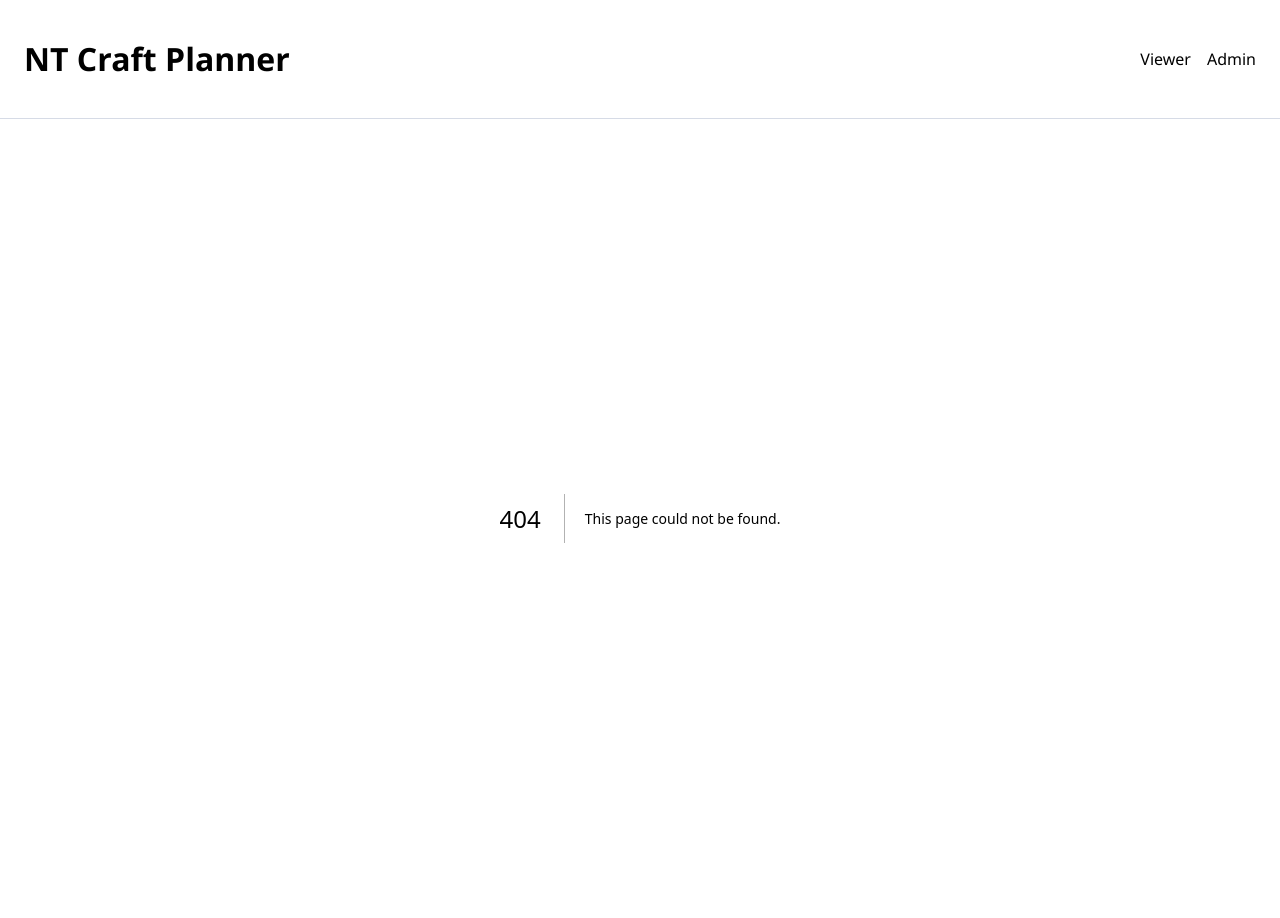
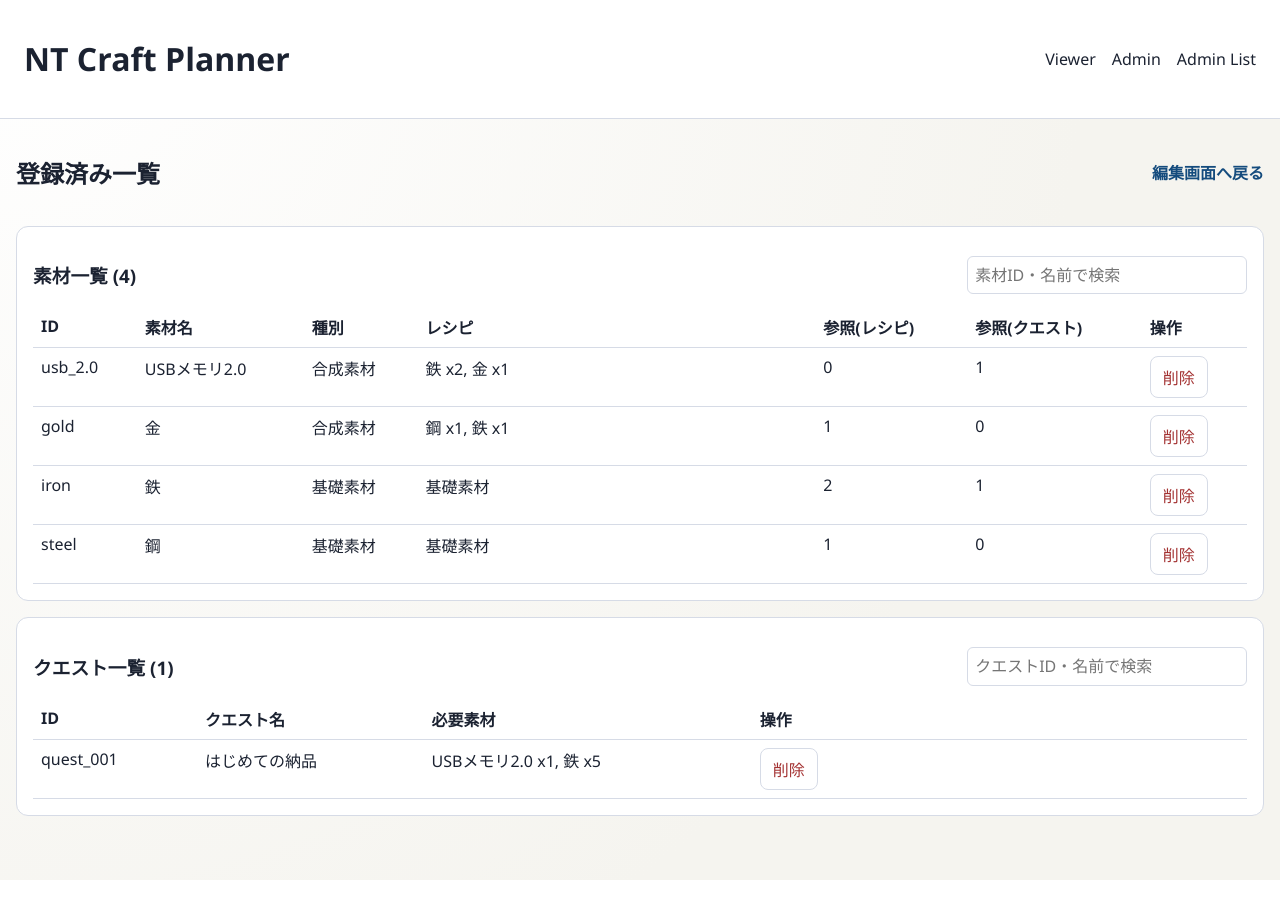
Before and after one commit to jyamaiken/nt_craft_beta, a Next.js app: page /admin/list in a window 1280 px wide. Before the commit this address had no page. After the commit the page ends 880 px from the top, so only its background shows below. Built offline with nearby package versions, Linux system fonts and the light colour scheme.

Commit message:
feat: add admin list page for materials and quests management

```diff
--- /dev/null
+++ b/app/admin/list/page.tsx
@@ -0,0 +1,263 @@
+"use client";
+
+import Link from "next/link";
+import { useEffect, useMemo, useState } from "react";
+import { Material, Quest } from "@/lib/types";
+
+type LoadState = "loading" | "ready" | "error";
+
+function recipeSummary(material: Material, nameById: Map<string, string>): string {
+  if (!material.recipe || material.recipe.length === 0) {
+    return "基礎素材";
+  }
+
+  return material.recipe
+    .map((item) => `${nameById.get(item.material_id) ?? item.material_id} x${item.quantity}`)
+    .join(", ");
+}
+
+function requirementsSummary(quest: Quest, nameById: Map<string, string>): string {
+  if (quest.requirements.length === 0) {
+    return "必要素材なし";
+  }
+
+  return quest.requirements
+    .map((item) => `${nameById.get(item.material_id) ?? item.material_id} x${item.quantity}`)
+    .join(", ");
+}
+
+export default function AdminListPage() {
+  const [materials, setMaterials] = useState<Material[]>([]);
+  const [quests, setQuests] = useState<Quest[]>([]);
+  const [state, setState] = useState<LoadState>("loading");
+  const [message, setMessage] = useState("");
+  const [materialFilter, setMaterialFilter] = useState("");
+  const [questFilter, setQuestFilter] = useState("");
+
+  useEffect(() => {
+    (async () => {
+      try {
+        setState("loading");
+        const [materialsRes, questsRes] = await Promise.all([
+          fetch("/api/materials"),
+          fetch("/api/quests"),
+        ]);
+
+        if (!materialsRes.ok || !questsRes.ok) {
+          throw new Error("一覧データの読み込みに失敗しました。");
+        }
+
+        setMaterials((await materialsRes.json()) as Material[]);
+        setQuests((await questsRes.json()) as Quest[]);
+        setState("ready");
+      } catch (error) {
+        setState("error");
+        setMessage(String(error));
+      }
+    })();
+  }, []);
+
+  const materialNameById = useMemo(
+    () => new Map<string, string>(materials.map((material) => [material.id, material.name])),
+    [materials],
+  );
+
+  const materialRefs = useMemo(() => {
+    const refsInRecipes: Record<string, number> = {};
+    const refsInQuests: Record<string, number> = {};
+
+    for (const material of materials) {
+      for (const ingredient of material.recipe ?? []) {
+        refsInRecipes[ingredient.material_id] = (refsInRecipes[ingredient.material_id] ?? 0) + 1;
+      }
+    }
+
+    for (const quest of quests) {
+      for (const requirement of quest.requirements) {
+        refsInQuests[requirement.material_id] = (refsInQuests[requirement.material_id] ?? 0) + 1;
+      }
+    }
+
+    return { refsInRecipes, refsInQuests };
+  }, [materials, quests]);
+
+  const filteredMaterials = useMemo(() => {
+    const keyword = materialFilter.trim().toLowerCase();
+    if (!keyword) {
+      return materials;
+    }
+    return materials.filter(
+      (material) =>
+        material.id.toLowerCase().includes(keyword) || material.name.toLowerCase().includes(keyword),
+    );
+  }, [materials, materialFilter]);
+
+  const filteredQuests = useMemo(() => {
+    const keyword = questFilter.trim().toLowerCase();
+    if (!keyword) {
+      return quests;
+    }
+    return quests.filter(
+      (quest) => quest.id.toLowerCase().includes(keyword) || quest.name.toLowerCase().includes(keyword),
+    );
+  }, [quests, questFilter]);
+
+  async function saveMaterials(nextMaterials: Material[]) {
+    const res = await fetch("/api/materials", {
+      method: "POST",
+      headers: { "Content-Type": "application/json" },
+      body: JSON.stringify(nextMaterials),
+    });
+    if (!res.ok) {
+      throw new Error("素材の保存に失敗しました。");
+    }
+  }
+
+  async function saveQuests(nextQuests: Quest[]) {
+    const res = await fetch("/api/quests", {
+      method: "POST",
+      headers: { "Content-Type": "application/json" },
+      body: JSON.stringify(nextQuests),
+    });
+    if (!res.ok) {
+      throw new Error("クエストの保存に失敗しました。");
+    }
+  }
+
+  async function deleteMaterial(materialId: string) {
+    const refsRecipe = materialRefs.refsInRecipes[materialId] ?? 0;
+    const refsQuest = materialRefs.refsInQuests[materialId] ?? 0;
+    if (refsRecipe > 0 || refsQuest > 0) {
+      setMessage(
+        `素材 ${materialId} は参照中です (レシピ: ${refsRecipe}, クエスト: ${refsQuest})。先に参照先を編集してください。`,
+      );
+      return;
+    }
+
+    if (!window.confirm(`素材 ${materialId} を削除します。よろしいですか？`)) {
+      return;
+    }
+
+    try {
+      const next = materials.filter((material) => material.id !== materialId);
+      await saveMaterials(next);
+      setMaterials(next);
+      setMessage(`素材 ${materialId} を削除しました。`);
+    } catch (error) {
+      setMessage(String(error));
+    }
+  }
+
+  async function deleteQuest(questId: string) {
+    if (!window.confirm(`クエスト ${questId} を削除します。よろしいですか？`)) {
+      return;
+    }
+
+    try {
+      const next = quests.filter((quest) => quest.id !== questId);
+      await saveQuests(next);
+      setQuests(next);
+      setMessage(`クエスト ${questId} を削除しました。`);
+    } catch (error) {
+      setMessage(String(error));
+    }
+  }
+
+  return (
+    <main className="admin-page list-page">
+      <div className="row-between">
+        <h2>登録済み一覧</h2>
+        <Link href="/admin" className="text-link">
+          編集画面へ戻る
+        </Link>
+      </div>
+
+      {state === "loading" ? <p>読み込み中...</p> : null}
+      {state === "error" ? <p className="error">{message}</p> : null}
+
+      {state === "ready" ? (
+        <>
+          <section className="card">
+            <div className="row-between">
+              <h3>素材一覧 ({filteredMaterials.length})</h3>
+              <input
+                value={materialFilter}
+                onChange={(e) => setMaterialFilter(e.target.value)}
+                placeholder="素材ID・名前で検索"
+                className="list-filter"
+              />
+            </div>
+            <table>
+              <thead>
+                <tr>
+                  <th>ID</th>
+                  <th>素材名</th>
+                  <th>種別</th>
+                  <th>レシピ</th>
+                  <th>参照(レシピ)</th>
+                  <th>参照(クエスト)</th>
+                  <th>操作</th>
+                </tr>
+              </thead>
+              <tbody>
+                {filteredMaterials.map((material) => (
+                  <tr key={material.id}>
+                    <td>{material.id}</td>
+                    <td>{material.name}</td>
+                    <td>{material.recipe && material.recipe.length > 0 ? "合成素材" : "基礎素材"}</td>
+                    <td>{recipeSummary(material, materialNameById)}</td>
+                    <td>{materialRefs.refsInRecipes[material.id] ?? 0}</td>
+                    <td>{materialRefs.refsInQuests[material.id] ?? 0}</td>
+                    <td>
+                      <button className="danger" onClick={() => deleteMaterial(material.id)}>
+                        削除
+                      </button>
+                    </td>
+                  </tr>
+                ))}
+              </tbody>
+            </table>
+          </section>
+
+          <section className="card">
+            <div className="row-between">
+              <h3>クエスト一覧 ({filteredQuests.length})</h3>
+              <input
+                value={questFilter}
+                onChange={(e) => setQuestFilter(e.target.value)}
+                placeholder="クエストID・名前で検索"
+                className="list-filter"
+              />
+            </div>
+            <table>
+              <thead>
+                <tr>
+                  <th>ID</th>
+                  <th>クエスト名</th>
+                  <th>必要素材</th>
+                  <th>操作</th>
+                </tr>
+              </thead>
+              <tbody>
+                {filteredQuests.map((quest) => (
+                  <tr key={quest.id}>
+                    <td>{quest.id}</td>
+                    <td>{quest.name}</td>
+                    <td>{requirementsSummary(quest, materialNameById)}</td>
+                    <td>
+                      <button className="danger" onClick={() => deleteQuest(quest.id)}>
+                        削除
+                      </button>
+                    </td>
+                  </tr>
+                ))}
+              </tbody>
+            </table>
+          </section>
+
+          <p>{message}</p>
+        </>
+      ) : null}
+    </main>
+  );
+}
--- a/app/globals.css
+++ b/app/globals.css
@@ -24,6 +24,11 @@ body {
 a {
   color: inherit;
   text-decoration: none;
+}
+
+.text-link {
+  color: var(--brand);
+  font-weight: 600;
 }
 
 button,
@@ -237,6 +242,7 @@ td {
   border-bottom: 1px solid var(--line);
   padding: 0.5rem;
   text-align: left;
+  vertical-align: top;
 }
 
 .tabs {
@@ -283,6 +289,15 @@ textarea {
   color: var(--danger);
 }
 
+.list-page table td:nth-child(4),
+.list-page table th:nth-child(4) {
+  min-width: 280px;
+}
+
+.list-filter {
+  width: 280px;
+}
+
 @media (max-width: 960px) {
   .page-grid {
     grid-template-columns: 1fr;
--- a/app/layout.tsx
+++ b/app/layout.tsx
@@ -16,6 +16,7 @@ export default function RootLayout({ children }: { children: React.ReactNode })
           <nav>
             <Link href="/">Viewer</Link>
             <Link href="/admin">Admin</Link>
+            <Link href="/admin/list">Admin List</Link>
           </nav>
         </header>
         {children}
```
Also changed, not shown: app/admin/page.tsx (+7 -1 lines).
